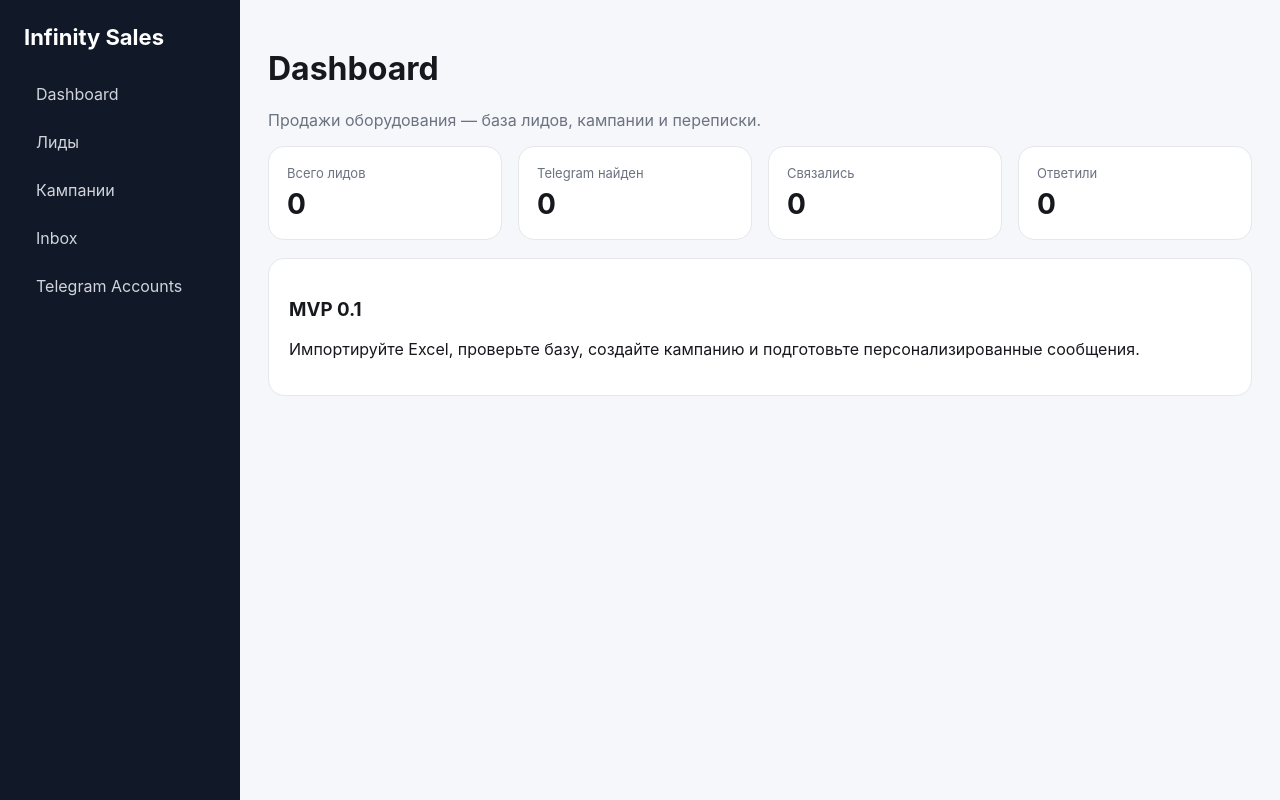
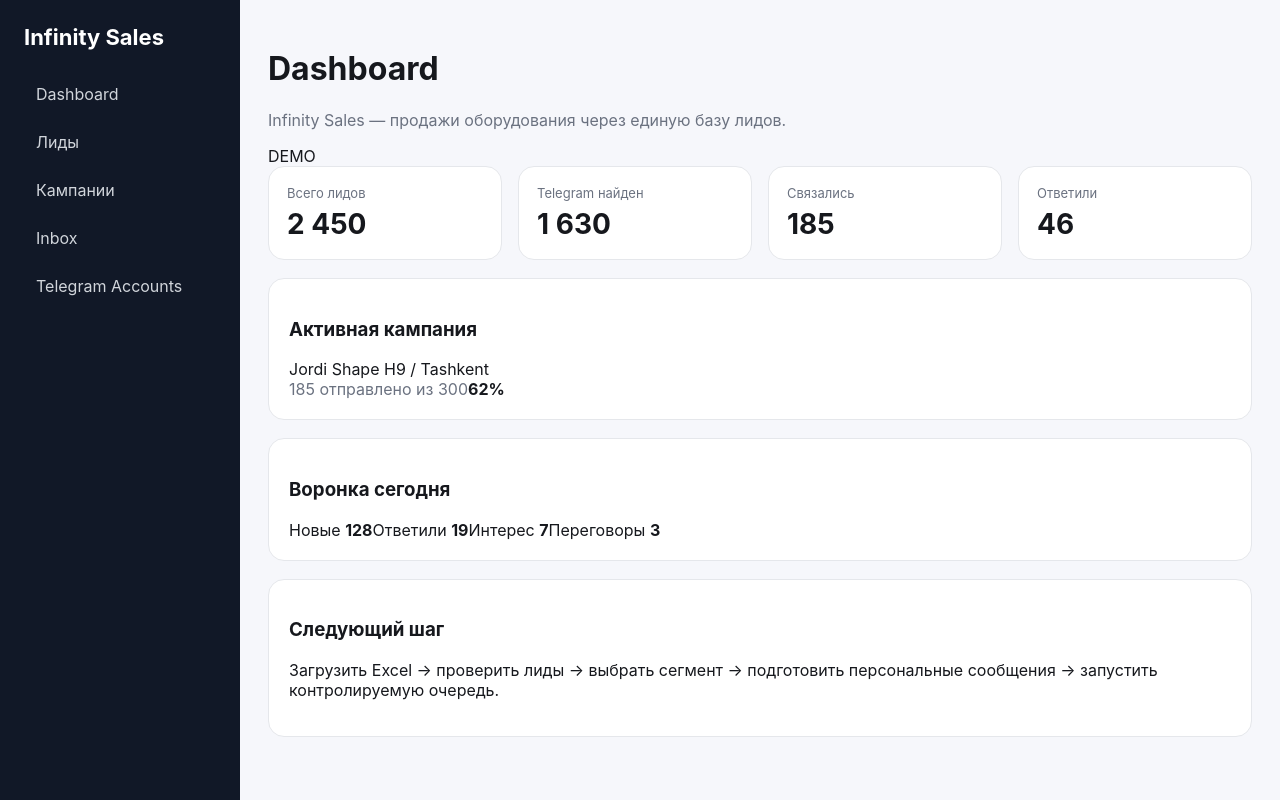
Before and after one commit to Uzbegg/sales, a Next.js app in the folder frontend/: page / in a window 1280 px wide. Built offline with nearby package versions, Linux system fonts and the light colour scheme; no server answers.

Commit message:
ui: improve frontend/app/page.js

```diff
--- a/frontend/app/page.js
+++ b/frontend/app/page.js
@@ -1,11 +1,11 @@
-async function getData(){
-  try{
-    const r=await fetch(process.env.NEXT_PUBLIC_API_URL+'/dashboard',{cache:'no-store'})
-    return await r.json()
-  }catch(e){return {total_leads:0,telegram_found:0,contacted:0,replied:0}}
+const demo={total_leads:2450,telegram_found:1630,contacted:185,replied:46}
+export default function Page(){
+  const cards=[['Всего лидов',demo.total_leads],['Telegram найден',demo.telegram_found],['Связались',demo.contacted],['Ответили',demo.replied]]
+  return <><div className="pageHead"><div><h1>Dashboard</h1><p className="muted">Infinity Sales — продажи оборудования через единую базу лидов.</p></div><span className="badge">DEMO</span></div>
+  <div className="cards">{cards.map(([k,v])=><div className="card" key={k}><div className="label">{k}</div><div className="metric">{v.toLocaleString('ru-RU')}</div></div>)}</div>
+  <div className="grid2">
+    <div className="panel"><h3>Активная кампания</h3><div className="campaignTitle">Jordi Shape H9 / Tashkent</div><div className="progress"><span style={{width:'62%'}}/></div><div className="rowBetween"><span className="muted">185 отправлено из 300</span><b>62%</b></div></div>
+    <div className="panel"><h3>Воронка сегодня</h3><div className="funnel"><span>Новые <b>128</b></span><span>Ответили <b>19</b></span><span>Интерес <b>7</b></span><span>Переговоры <b>3</b></span></div></div>
+  </div>
+  <div className="panel"><h3>Следующий шаг</h3><p>Загрузить Excel → проверить лиды → выбрать сегмент → подготовить персональные сообщения → запустить контролируемую очередь.</p></div></>
 }
-export default async function Page(){
-  const d=await getData()
-  const cards=[['Всего лидов',d.total_leads],['Telegram найден',d.telegram_found],['Связались',d.contacted],['Ответили',d.replied]]
-  return <><h1>Dashboard</h1><p className="muted">Продажи оборудования — база лидов, кампании и переписки.</p><div className="cards">{cards.map(([k,v])=><div className="card" key={k}><div className="label">{k}</div><div className="metric">{v}</div></div>)}</div><div className="panel"><h3>MVP 0.1</h3><p>Импортируйте Excel, проверьте базу, создайте кампанию и подготовьте персонализированные сообщения.</p></div></>
-}
```
